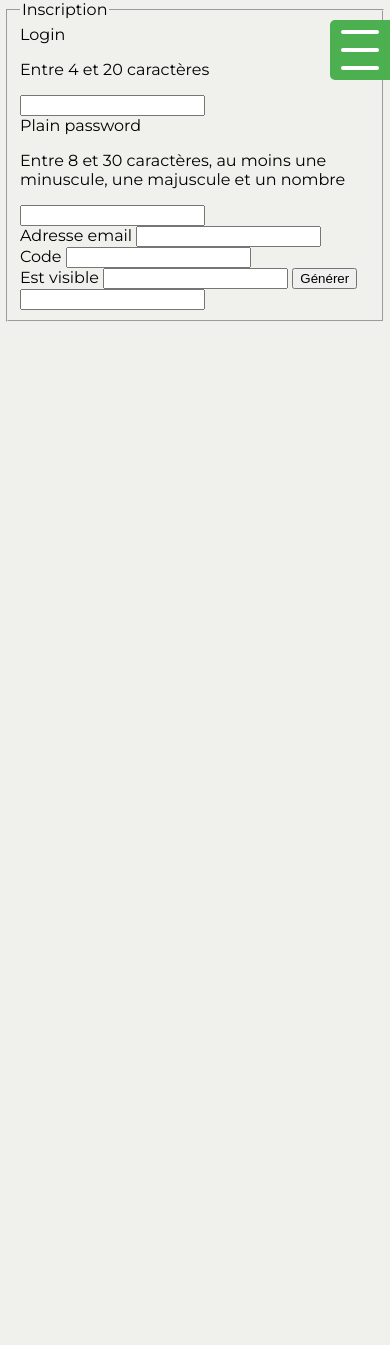
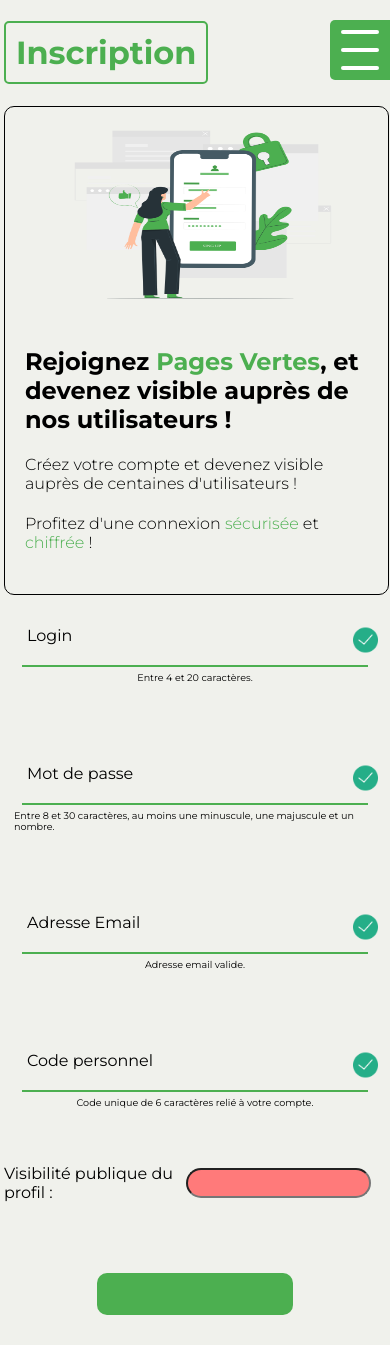
Before and after one commit to th0mate/PagesVertes, a Symfony app: template templates/utilisateur/inscription.html.twig in a window 390 px wide. Before the commit the page ends 322 px from the top, so only its background shows below. Run offline with Twig, Linux system fonts and the light colour scheme; the template is opened without the code that fills it, so the values that code supplies are empty; form fields are guessed from the names that the template uses; some libraries are stand-ins or nearby versions.

Commit message:
feat : front inscription + responsive OK

```diff
--- a/public/css/base.css
+++ b/public/css/base.css
@@ -313,6 +313,24 @@ nav {
 
 
 @media (max-width: 1000px) {
+
+    .wrapTop {
+        flex-direction: column;
+        align-items: center;
+        justify-content: center;
+        padding: 10px;
+
+        .illu {
+            width: 60%;
+            padding-left: 0;
+        }
+
+        div {
+            padding: 0;
+        }
+
+    }
+
     .separator {
         .bandeau {
 
@@ -551,6 +569,33 @@ nav {
 }
 
 
+/**
+------------------------------------------------------------------------------------------------------------------------
+-------------------------------------------------- WRAP TOP ------------------------------------------------------------
+ */
+
+.wrapTop {
+
+    width: 95%;
+    border: 1px solid black;
+    border-radius: 10px;
+    display: flex;
+    justify-content: space-between;
+    align-items: center;
+    align-content: center;
+
+    .illu {
+        width: 300px;
+        padding-left: 10px;
+    }
+
+    div {
+        padding: 10px;
+    }
+
+}
+
+
 
 /**
 ------------------------------------------------------------------------------------------------------------------------
@@ -560,6 +605,10 @@ nav {
 .dark {
     background-color: #111!important;
     color: #fff;
+
+    .wrapTop {
+        border: 1px solid white;
+    }
 
     ::-webkit-scrollbar {
         width: 10px;
--- /dev/null
+++ b/public/css/inscription.css
@@ -0,0 +1,225 @@
+.wrapTop {
+    img {
+        width: auto;
+        height: 200px;
+    }
+}
+
+form > div:not(.wrapSwitch, .wrapSubmit) {
+    display: flex;
+    flex-direction: column;
+    justify-content: center;
+    align-items: flex-start;
+    padding: 10px;
+
+    p {
+        font-size: 0.6em;
+        margin: 0;
+        padding-bottom: 40px;
+        padding-top: 5px;
+    }
+
+}
+
+
+/**
+------------------------------------------------------------------------------------------------------------------------
+-------------------------------------------------- CHAMPS TEXTES -------------------------------------------------------
+ */
+
+
+.inputbox {
+    padding-top: 20px;
+    position: relative;
+    margin: 0;
+    width: 360px;
+    border-bottom: 2px solid var(--vert);
+    padding-right: 20px;
+    transition: 0.5s;
+
+    img {
+        display: none;
+        padding-left: 10px;
+        width: 25px;
+        padding-top: 10px;
+        position: absolute;
+        top: 50%;
+        right: -10px;
+        transform: translateY(-50%);
+    }
+
+}
+
+
+.inputbox label {
+    position: absolute;
+    top: 50%;
+    left: 5px;
+    transform: translateY(-50%);
+    color: black;
+    font-size: 1em;
+    pointer-events: none;
+    transition: 0.5s;
+}
+
+.inputbox .input:focus ~ label, .inputbox .input:not(:placeholder-shown) ~ label {
+    top: 0;
+}
+
+.inputbox .input:not(:valid) ~ .error {
+    display: block;
+}
+
+.inputbox .input:valid ~ .success {
+    display: block;
+}
+
+.inputbox .input {
+    width: 100%;
+    height: 40px;
+    background: transparent;
+    border: none;
+    outline: none;
+    font-size: 1em;
+    padding: 0 35px 0 5px;
+    color: black;
+}
+
+
+/**
+------------------------------------------------------------------------------------------------------------------------
+-------------------------------------------------- SWITCH --------------------------------------------------------------
+ */
+
+.wrapSwitch {
+    display: flex;
+    justify-content: flex-start;
+    align-items: center;
+    align-content: center;
+    padding-left: 10px;
+}
+
+.switch {
+    --s: 20px;
+    height: calc(var(--s) + var(--s) / 5);
+    width: auto;
+    aspect-ratio: 2.25;
+    border-radius: var(--s);
+    margin: calc(var(--s) / 2);
+    display: grid;
+    cursor: pointer;
+    background-color: #ff7a7a;
+    box-sizing: content-box;
+    overflow: hidden;
+    transition: .3s .1s;
+    -webkit-appearance: none;
+    -moz-appearance: none;
+    appearance: none;
+}
+
+.switch:before {
+    content: "";
+    padding: calc(var(--s) / 10);
+    --_g: radial-gradient(circle closest-side at calc(100% - var(--s) / 2) 50%, #000 96%, #0000);
+    background: var(--_g) 0 /var(--_p, var(--s)) 100% no-repeat content-box,
+    var(--_g) var(--_p, 0)/var(--s) 100% no-repeat content-box,
+    #fff;
+    mix-blend-mode: darken;
+    filter: blur(calc(var(--s) / 12)) contrast(11);
+    transition: .4s, background-position .4s .1s,
+    padding cubic-bezier(0, calc(var(--_i, -1) * 200), 1, calc(var(--_i, -1) * 200)) .25s .1s;
+}
+
+.switch:checked {
+    background-color: var(--vert);
+}
+
+.switch:checked:before {
+    padding: calc(var(--s) / 10 + .05px) calc(var(--s) / 10);
+    --_p: 100%;
+    --_i: 1;
+}
+
+
+/**
+------------------------------------------------------------------------------------------------------------------------
+-------------------------------------------------- SUBMIT --------------------------------------------------------------
+ */
+
+.wrapSubmit {
+    display: flex;
+    justify-content: center;
+    align-items: center;
+    align-content: center;
+    width: 100%;
+    padding-bottom: 30px;
+}
+
+
+.submit {
+    width: 150px;
+    height: 40px;
+    background: var(--vert);
+    border: none;
+    outline: none;
+    color: #fff;
+    font-size: 1em;
+    cursor: pointer;
+    border-radius: 10px;
+    transition: 0.5s;
+    margin-top: 15px;
+}
+
+.submit:hover {
+    background-color: #555555;
+}
+
+
+/**
+------------------------------------------------------------------------------------------------------------------------
+-------------------------------------------------- DARK MODE -----------------------------------------------------------
+ */
+
+.dark {
+
+    .inputbox label {
+        color: white;
+    }
+
+    .inputbox .input {
+        color: white;
+    }
+}
+
+
+/**
+------------------------------------------------------------------------------------------------------------------------
+---------------------------------------------------- RESPONSIVE --------------------------------------------------------
+ */
+
+@media (max-width: 600px) {
+
+    form > div {
+        justify-content: center!important;
+        align-items: center!important;
+        align-content: center;
+        padding-right: 5px;
+    }
+
+    .inputbox {
+        width: 90%;
+    }
+
+    .wrapSwitch {
+        padding-left: 0;
+    }
+
+    .wrapSubmit {
+        padding-top: 50px;
+    }
+
+    .submit {
+        width: 50%;
+    }
+
+}
--- a/src/Controller/UtilisateurController.php
+++ b/src/Controller/UtilisateurController.php
@@ -30,7 +30,7 @@ class UtilisateurController extends AbstractController
     public function pagesRouges(Request $request): Response
     {
         //$this->addFlash('success', 'ceci est un test');
-        return $this->render('utilisateurs/accueil.html.twig', ['page_actuelle' => 'Accueil']);
+        return $this->render('utilisateur/accueil.html.twig', ['page_actuelle' => 'Accueil']);
     }
 
     #[Route('/credits', name: 'credits', methods: 'GET')]
@@ -69,7 +69,7 @@ class UtilisateurController extends AbstractController
     #[Route('/utilisateurs', name: 'afficherUtilisateurs', methods: 'GET')]
     public function afficherProfils(): Response
     {
-        return $this->render('utilisateurs/listeUtilisateurs.html.twig', ['page_actuelle' => 'Parcourir']);
+        return $this->render('utilisateur/listeUtilisateurs.html.twig', ['page_actuelle' => 'Parcourir']);
     }
 
 }
--- a/src/Form/UtilisateurType.php
+++ b/src/Form/UtilisateurType.php
@@ -37,7 +37,7 @@ class UtilisateurType extends AbstractType
             ->add('code', TextType::class, [
                 'attr' => [
                     'minlength' => 6,
-                    'maxlength' => 255
+                    'maxlength' => 6
                 ],
                 'constraints' => [
                     new Regex([
--- a/templates/credits/credits.html.twig
+++ b/templates/credits/credits.html.twig
@@ -2,8 +2,7 @@
 
 {% block page_title %}Pages Vertes | Crédits{% endblock %}
 
-{% block cssSupplementaire %}
-    <link rel="stylesheet" type="text/css" href="{{ asset('css/credits.css') }}">{% endblock %}
+{% block cssSupplementaire %}<link rel="stylesheet" type="text/css" href="{{ asset('css/credits.css') }}">{% endblock %}
 
 {% block page_content %}
     <div class="onglet1">
@@ -27,5 +26,6 @@
         <li><a href="https://www.flaticon.com/fr/icones-gratuites/visible" title="visible icônes">Visible icônes créées par Tru3 Art - Flaticon</a></li>
         <li><a href="https://www.flaticon.com/fr/icones-gratuites/visibilite" title="visibilité icônes">Visibilité icônes créées par uicon - Flaticon</a></li>
         <li><a href="https://www.flaticon.com/fr/icones-gratuites/visibilite" title="visibilité icônes">Visibilité icônes créées par uicon - Flaticon</a></li>
+        <li><a href="https://storyset.com/phone">Phone illustrations by Storyset</a></li>
     </ul>
 {% endblock %}
--- a/templates/utilisateur/accueil.html.twig
+++ b/templates/utilisateur/accueil.html.twig
@@ -16,7 +16,7 @@
         <h2 class="light">L'annuaire en ligne made in IUT Montpellier-Sète !</h2>
     </div>
 
-    <div class="presentationMain">
+    <div class="wrapTop">
         <img class="illu" src="{{ asset('img/illuRechercher.png') }}" alt="">
 
         <div>
--- a/templates/utilisateur/inscription.html.twig
+++ b/templates/utilisateur/inscription.html.twig
@@ -4,45 +4,72 @@
     Pages Vertes | Inscription
 {% endblock %}
 
+{% block cssSupplementaire %}
+    <link rel="stylesheet" type="text/css" href="{{ asset('css/inscription.css') }}">{% endblock %}
+
 {% block page_content %}
-    <main>
+    <div class="onglet1">
+        <h1>Inscription</h1>
+    </div>
+
+    <div class="wrapTop">
+        <img class="illu" src="{{ asset('img/registerIllu.png') }}" alt="">
+
+        <div>
+            <h2>Rejoignez <span class="greenText">Pages Vertes</span>, et devenez visible auprès de nos utilisateurs !</h2>
+            <h4 class="light">Créez votre compte et devenez visible auprès de centaines d'utilisateurs !</h4>
+            <h4 class="light">Profitez d'une connexion <span class="greenText">sécurisée</span> et <span class="greenText">chiffrée</span> !</h4>
+        </div>
+    </div>
     {{ form_start(formInscription, {'attr': {'class': 'center basic-form'}}) }}
-    <fieldset>
-        <legend>Inscription</legend>
-        <div>
-            <!-- Affichage du label "Login" -->
-            {{ form_label(formInscription.login) }}
-            <p class="help-input-form">Entre 4 et 20 caractères</p>
-            <!-- Affichage de l'input du login -->
-            {{ form_widget(formInscription.login) }}
+    <div>
+        <div class="inputbox">
+            {{ form_widget(formInscription.login, {'attr': {'class': 'input', 'placeholder': ' '}}) }}
+            {# {{ form_label(formInscription.login) }} #}
+            <label for="login">Login</label>
+            <img class="success" src="{{ asset('img/success.png') }}" alt="">
+            <img class="error" src="{{ asset('img/danger.png') }}" alt="">
         </div>
-        <div>
-            <!-- Affichage du label "Mot de passe" -->
-            {{ form_label(formInscription.plainPassword) }}
-            <p class="help-input-form">Entre 8 et 30 caractères, au moins une minuscule, une majuscule et un nombre</p>
-            <!-- Affichage de l'input du mot de passe -->
-            {{ form_widget(formInscription.plainPassword)}}
+        <p class="help-input-form">Entre 4 et 20 caractères.</p>
+    </div>
+    <div>
+        <div class="inputbox">
+            {{ form_widget(formInscription.plainPassword, {'attr': {'class': 'input', 'placeholder': ' '}}) }}
+            <label for="plainPassword">Mot de passe</label>
+            {# {{ form_label(formInscription.plainPassword) }} #}
+            <img class="success" src="{{ asset('img/success.png') }}" alt="">
+            <img class="error" src="{{ asset('img/danger.png') }}" alt="">
         </div>
-        <div>
-            <!-- Affichage du label "Adresse mail" -->
-            {{ form_label(formInscription.adresseEmail)}}
-            <!-- Affichage de l'input de l'adresse email -->
-            {{ form_widget(formInscription.adresseEmail) }}
+        <p class="help-input-form">Entre 8 et 30 caractères, au moins une minuscule, une majuscule et un nombre.</p>
+    </div>
+    <div>
+        <div class="inputbox">
+            {{ form_widget(formInscription.adresseEmail, {'attr': {'class': 'input', 'placeholder': ' '}}) }}
+            {# {{ form_label(formInscription.adresseEmail) }} #}
+            <label for="adresseEmail">Adresse Email</label>
+            <img class="success" src="{{ asset('img/success.png') }}" alt="">
+            <img class="error" src="{{ asset('img/danger.png') }}" alt="">
         </div>
-        <div>
-            {{ form_label(formInscription.code) }}
-            {{ form_widget(formInscription.code) }}
-
+        <p class="help-input-form">Adresse email valide.</p>
+    </div>
+    <div>
+        <div class="inputbox">
+            {{ form_widget(formInscription.code, {'attr': {'class': 'input', 'placeholder': ' '}}) }}
+            {# {{ form_label(formInscription.code) }} #}
+            <label for="code">Code personnel</label>
+            <img class="success" src="{{ asset('img/success.png') }}" alt="">
+            <img class="error" src="{{ asset('img/danger.png') }}" alt="">
         </div>
-        <div>
-            {{ form_label(formInscription.estVisible) }}
-            {{ form_widget(formInscription.estVisible) }}
-            <input type="submit" value="Générer"  />
-        </div>
-        <!-- Affichage du bouton d'envoi, contenant le texte (label) "S'inscrire" -->
-        {{ form_widget(formInscription.inscription, {'label':'S\'inscrire', 'attr': {'class': 'basic-form-submit'}}) }}
-    </fieldset>
+        <p>Code unique de 6 caractères relié à votre compte.</p>
+    </div>
+    <div class="wrapSwitch">
+        {# {{ form_label(formInscription.estVisible) }} #}
+        <label for="estVisible">Visibilité publique du profil :</label>
+        {{ form_widget(formInscription.estVisible, {'attr': {'class': 'switch'}}) }}
+    </div>
+    <div class="wrapSubmit">
+        {{ form_widget(formInscription.inscription, {'label':'S\'inscrire', 'attr': {'class': 'submit'}}) }}
+    </div>
     {{ form_rest(formInscription) }}
     {{ form_end(formInscription) }}
-</main>
 {% endblock %}
```
Also changed, not shown: public/css/accueil.css (+0 -42 lines), public/css/listeUtilisateurs.css (+18 -0 lines), public/img/registerIllu.png (added).
